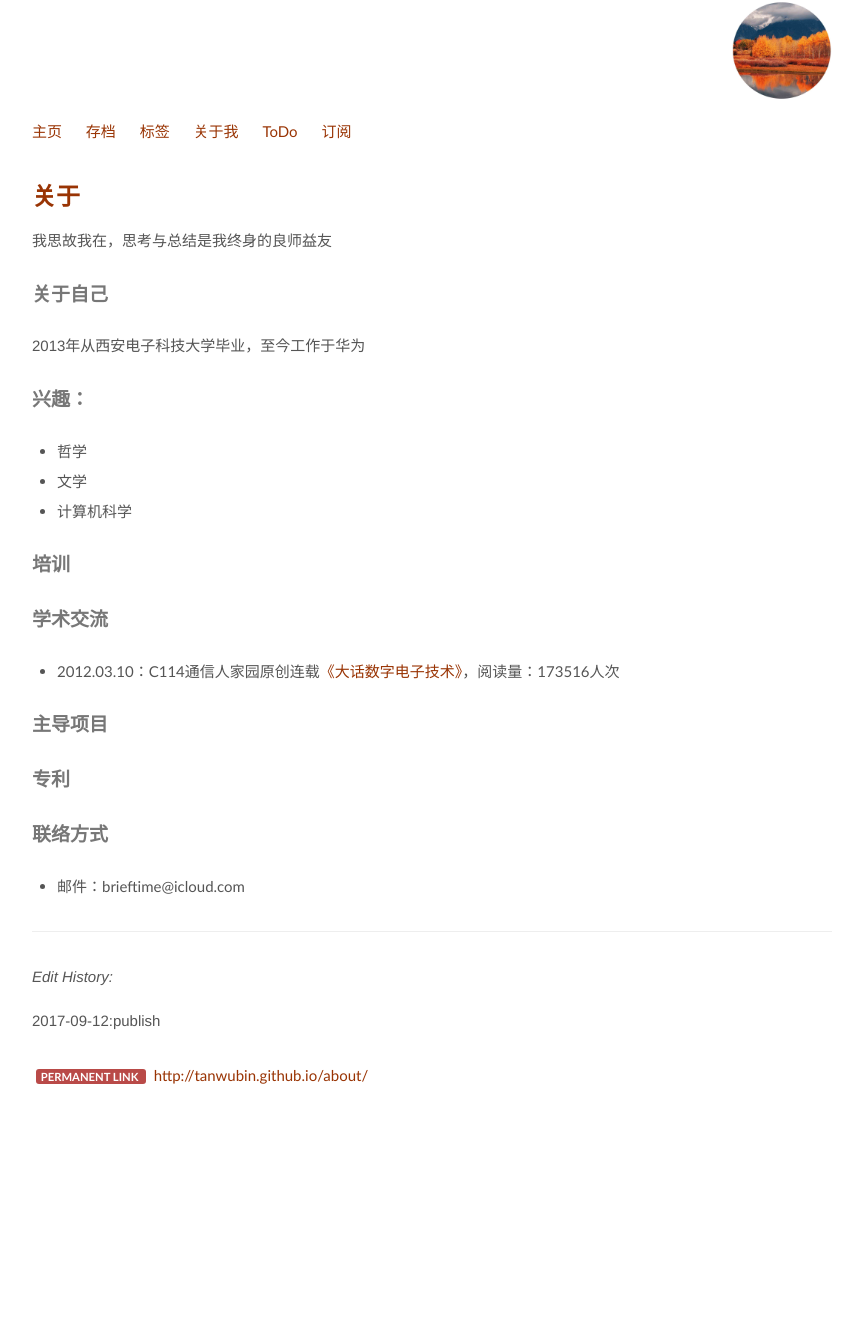
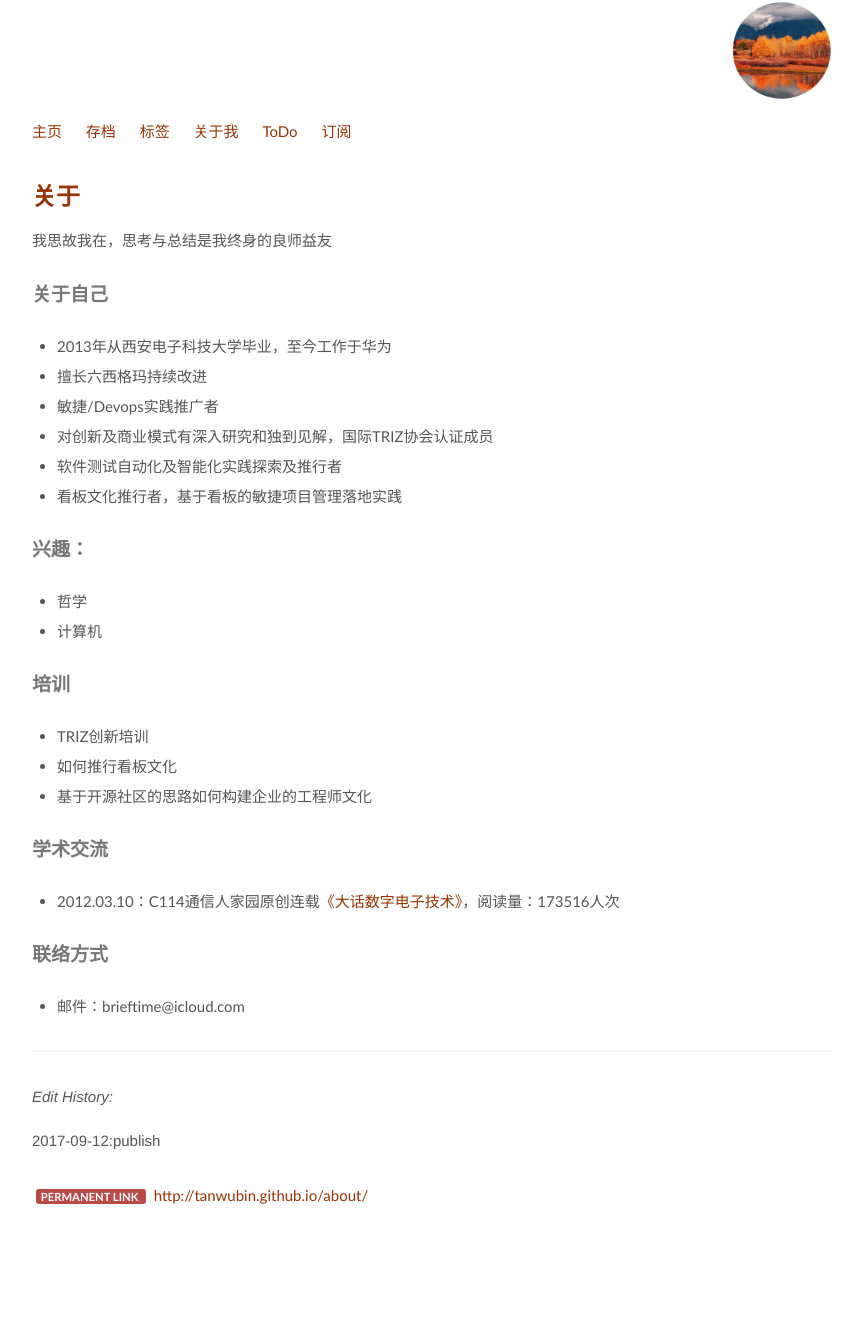
Before and after one commit to fk1091889767/tanwubin.github.io, a Jekyll site: the page built from about.md, in a window 1280 px wide. Shown: the whole page, without its empty margins (208-1070 px from the left). Built offline with Jekyll 4.4.1, drawn with Linux system fonts in a browser that asks for light colours; before the commit the page ends 1212 px from its top, so only the background shows below that.

Commit message:
update about & todo

```diff
--- a/about.md
+++ b/about.md
@@ -7,30 +7,27 @@ permalink: /about/
 
 ## 关于自己 ##
 
-2013年从西安电子科技大学毕业，至今工作于华为
+- 2013年从西安电子科技大学毕业，至今工作于华为
+- 擅长六西格玛持续改进
+- 敏捷/Devops实践推广者
+- 对创新及商业模式有深入研究和独到见解，国际TRIZ协会认证成员
+- 软件测试自动化及智能化实践探索及推行者
+- 看板文化推行者，基于看板的敏捷项目管理落地实践
 
 ## 兴趣：
 
 - 哲学
-- 文学
-- 计算机科学
+- 计算机
 
 ## 培训 ##
 
-
+- TRIZ创新培训
+- 如何推行看板文化
+- 基于开源社区的思路如何构建企业的工程师文化
 
 ## 学术交流 ##
 
 - 2012.03.10：C114通信人家园原创连载[《大话数字电子技术》](http://www.txrjy.com/thread-602453-1-1.html)，阅读量：173516人次
-
-
-## 主导项目	##
-
-
-
-## 专利 ##
-
-
 
 ## 联络方式 ##
 
```
Also changed, not shown: todo.md (+1 -1 lines).
